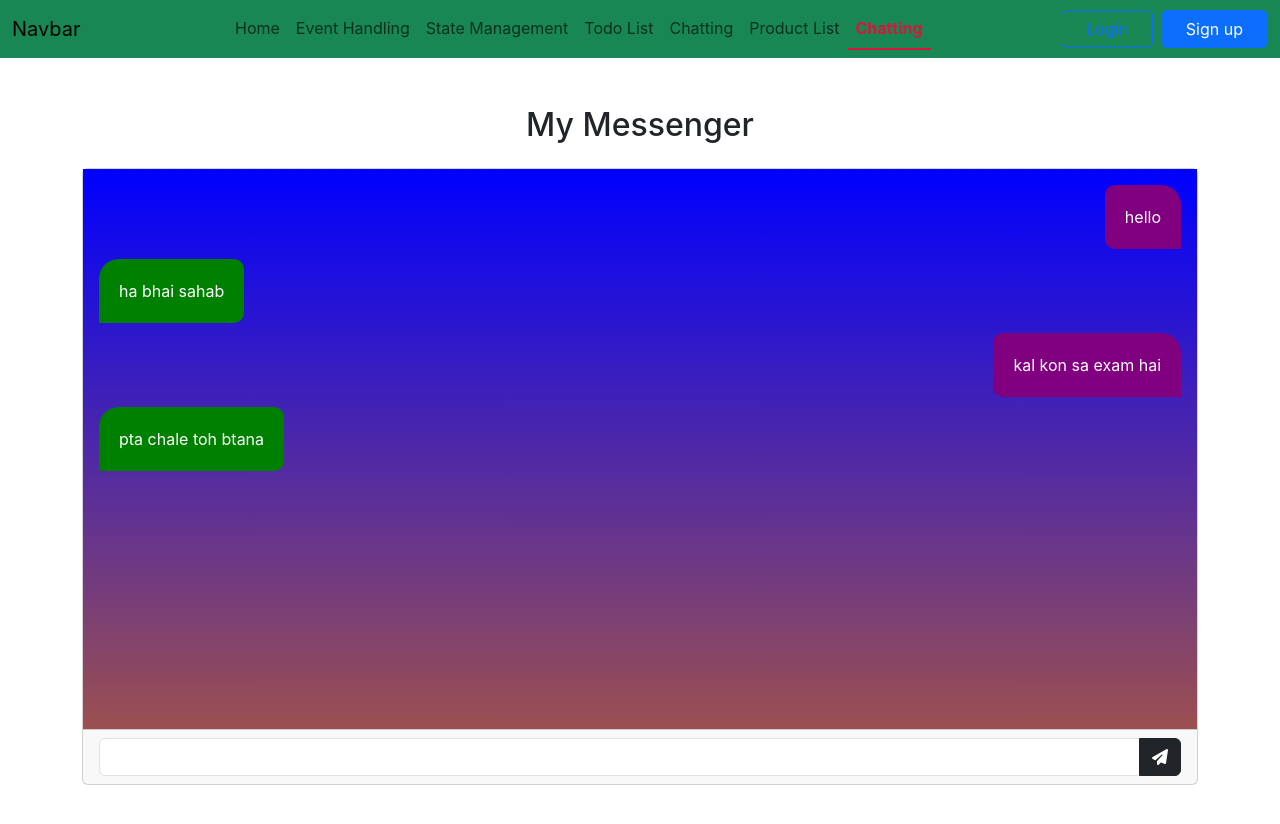
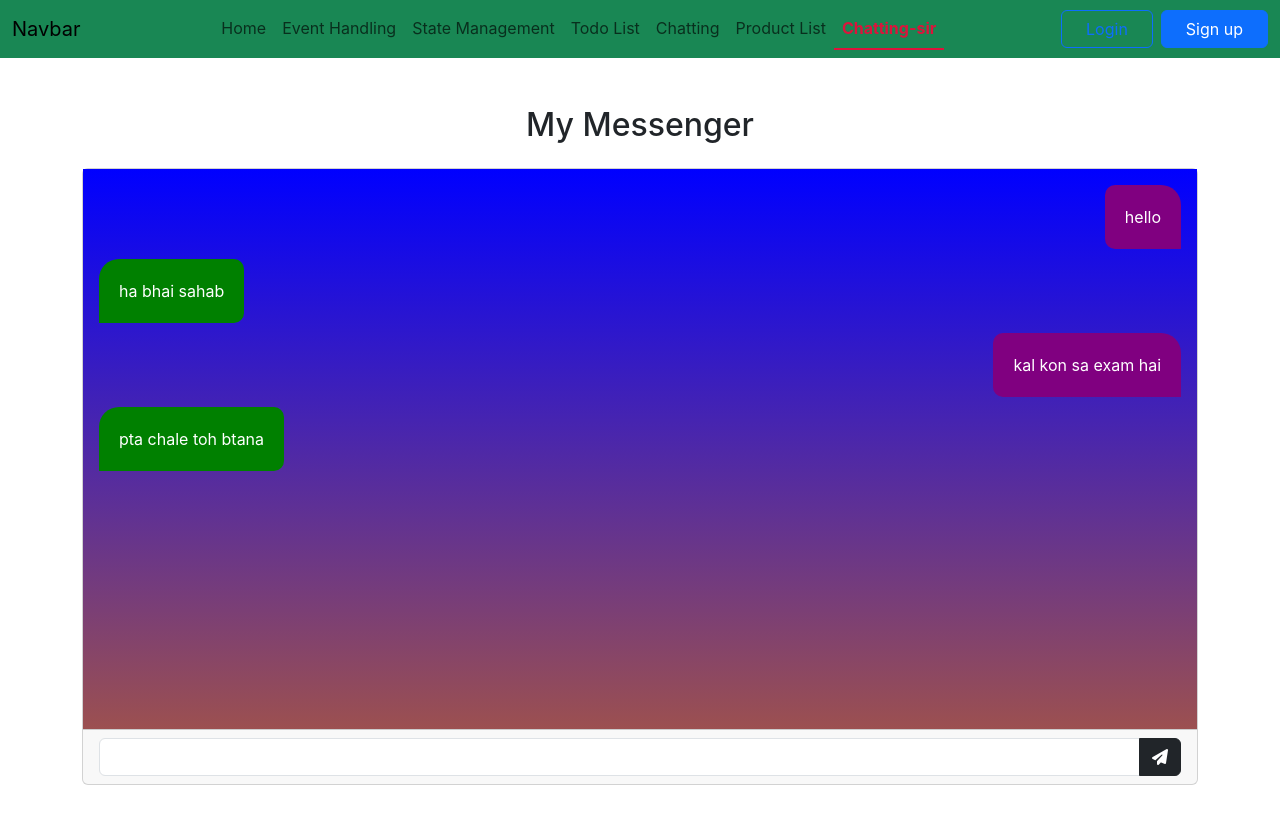
Before and after one commit to omkarsharma2821/MERN-Stack, a React (Create React App) app in the folder section 2/frontend/: page /chatting in a window 1280 px wide. Shown: the top 824 px of the page. Built offline with nearby package versions, Linux system fonts and the light colour scheme.

Commit message:
state change

```diff
--- a/section 2/frontend/src/components/Chatting.jsx
+++ b/section 2/frontend/src/components/Chatting.jsx
@@ -5,8 +5,8 @@ const Chatting = () => {
     const inputRef = useRef(null);
 
     const [messageList, setMessageList] = useState([
-        { text : 'hello',sent:false},
-        { text : 'ha bhai sahab',sent:true},
+        { text : 'hello', sent:false},
+        { text : 'ha bhai sahab', sent:true},
         { text : 'kal kon sa exam hai',sent:false},
         { text : 'pta chale toh btana',sent:true}
     ]);
@@ -33,7 +33,7 @@ const Chatting = () => {
                 <div className="card-footer">
                     <div className="input-group">
                         <input type="text" className="form-control" ref= {inputRef} />
-                        <button className="btn btn-dark"><i class="fa-solid fa-paper-plane"></i></button>
+                        <button onClick={sendMessage} className="btn btn-dark"><i class="fa-solid fa-paper-plane"></i></button>
 
                     </div>
                 </div>
@@ -43,4 +43,4 @@ const Chatting = () => {
   )
 }
 
-export default Chatting
+export default Chatting;
--- a/section 2/frontend/src/components/Navbar.jsx
+++ b/section 2/frontend/src/components/Navbar.jsx
@@ -53,7 +53,7 @@ const Navbar = () => {
             </li>
             <li className="nav-item">
               <NavLink className="nav-link" to="/chatting">
-                Chatting
+                Chatting-sir
               </NavLink>
             </li>
           </ul>
```
